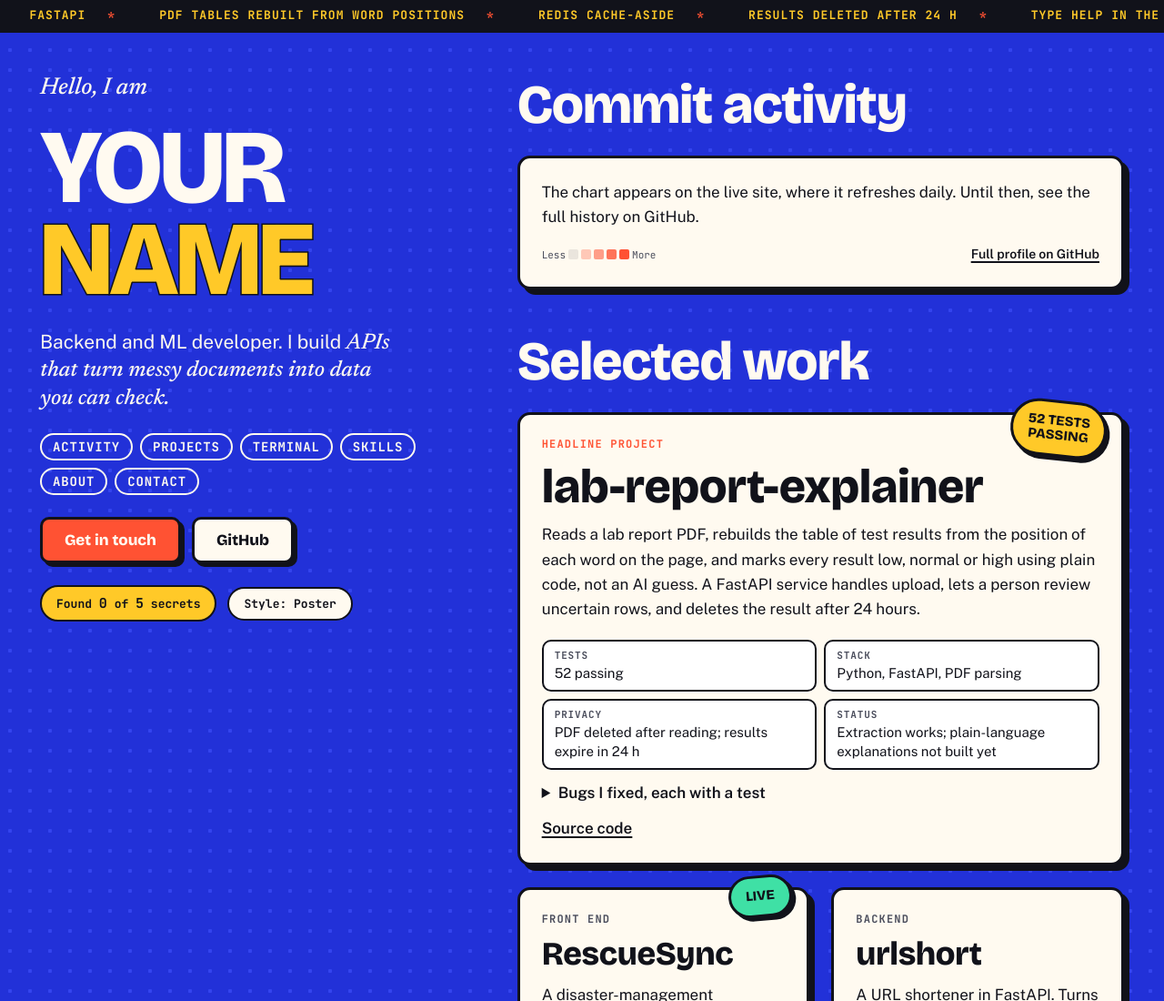
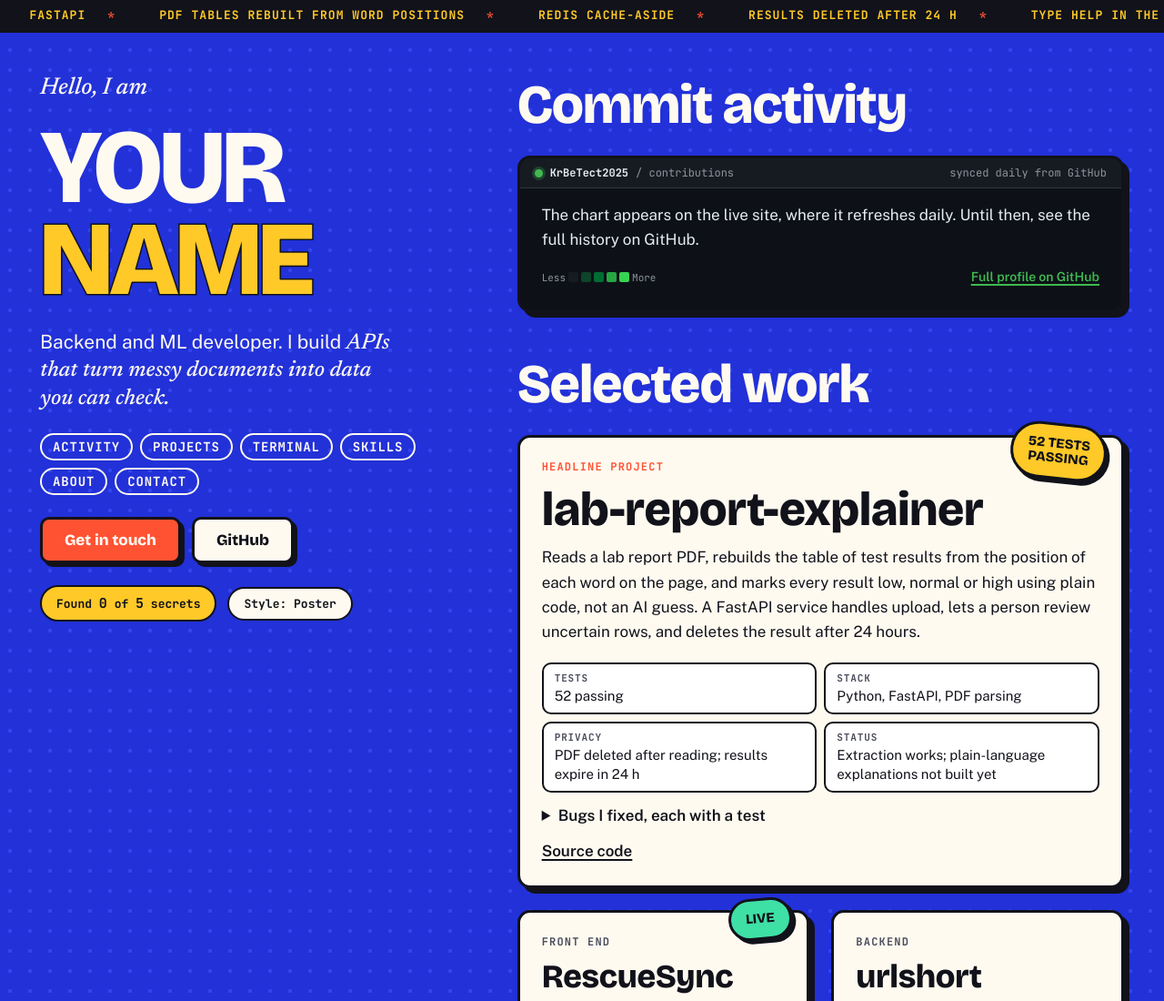
Before and after one commit to KrBeTect2025/portfolio, a plain HTML site: page index.html in a window 1280 px wide. Shown: the top 1100 px of the page at 91% size. Drawn offline with nearby package versions, Linux system fonts and the light colour scheme; no server answers.

Commit message:
Make the contribution chart GitHub green
The chart now sits on a dark GitHub-style panel with GitHub's own greens
(the light version in the Plain style). The rest of the page keeps its
own colours.

```diff
--- a/index.html
+++ b/index.html
@@ -66,6 +66,7 @@
       <section id="activity" class="section">
         <h2 class="section__title" data-rock="On tour">Commit activity</h2>
         <div class="activity" id="activityCard">
+          <div class="activity__bar"><span class="activity__dot" aria-hidden="true"></span><b>KrBeTect2025</b> / contributions <span>synced daily from GitHub</span></div>
           <p class="activity__summary" id="activitySummary">
             Loading contributions...
           </p>
--- a/styles.css
+++ b/styles.css
@@ -136,26 +136,42 @@ main { display: grid; gap: var(--s12); min-width: 0; }
 .section__lede { margin: calc(var(--s4) * -1) 0 0; color: var(--on-stage); opacity: 0.85; }
 
 /* ---------- Activity (GitHub contributions) ---------- */
+/* A dark GitHub-style panel with GitHub's own dark-mode greens, so the chart reads
+   as the real thing. It is the one place on the page that uses GitHub's colours. */
 .activity {
-  background: var(--paper); border: var(--border); border-radius: var(--radius); box-shadow: var(--shadow);
-  padding: var(--s6); display: grid; gap: var(--s4); min-width: 0;
+  --gh-bg: #0d1117; --gh-bar: #161b22; --gh-line: #30363d; --gh-text: #e6edf3; --gh-muted: #8b949e;
+  --gh-green: #3fb950;
+  background: var(--gh-bg); color: var(--gh-text);
+  border: var(--border); border-radius: var(--radius); box-shadow: var(--shadow);
+  padding: var(--s6); display: grid; gap: var(--s4); min-width: 0; overflow: hidden;
   --cell: 11px; --gap: 3px;
-  --l0: color-mix(in srgb, var(--ink) 9%, var(--paper));
-  --l1: color-mix(in srgb, var(--hot) 30%, var(--paper));
-  --l2: color-mix(in srgb, var(--hot) 55%, var(--paper));
-  --l3: color-mix(in srgb, var(--hot) 80%, var(--paper));
-  --l4: var(--hot);
+  --l0: #161b22; --l1: #0e4429; --l2: #006d32; --l3: #26a641; --l4: #39d353;
+}
+.activity__bar {
+  display: flex; align-items: center; gap: var(--s2); flex-wrap: wrap;
+  margin: calc(var(--s6) * -1) calc(var(--s6) * -1) 0; padding: var(--s2) var(--s4);
+  background: var(--gh-bar); border-bottom: 1px solid var(--gh-line); color: var(--gh-muted); font: 12px var(--mono);
+}
+.activity__bar b { color: var(--gh-text); font-weight: 700; }
+.activity__bar span:last-child { margin-left: auto; }
+.activity__dot { width: 9px; height: 9px; border-radius: 50%; background: var(--gh-green); box-shadow: 0 0 0 3px rgba(63, 185, 80, 0.25); }
+.activity a { color: var(--gh-green); }
+/* Plain style: GitHub's light chart instead. */
+body.plain .activity {
+  --gh-bg: #ffffff; --gh-bar: #f6f8fa; --gh-line: #d0d7de; --gh-text: #1f2328; --gh-muted: #59636e; --gh-green: #1a7f37;
+  --l0: #ebedf0; --l1: #9be9a8; --l2: #40c463; --l3: #30a14e; --l4: #216e39;
 }
 .activity__summary { margin: 0; font-size: 17px; }
 .activity__summary b { font: 800 26px var(--display); }
-.activity__summary small { display: block; font: 12px var(--mono); color: var(--ink-soft); margin-top: var(--s1); }
+.activity__summary small { display: block; font: 12px var(--mono); color: var(--gh-muted); margin-top: var(--s1); }
+.activity__summary b { color: var(--gh-green); }
 .activity__scroll { overflow-x: auto; padding-bottom: var(--s1); }
 /* script.js places each cell with grid-column (week) and grid-row (weekday, after the month row). */
 .activity__grid {
   display: grid; grid-template-rows: auto repeat(7, var(--cell));
   grid-auto-columns: var(--cell); gap: var(--gap); width: max-content;
 }
-.activity__month { grid-row: 1; font: 10px/1 var(--mono); color: var(--ink-soft); white-space: nowrap; padding-bottom: 2px; }
+.activity__month { grid-row: 1; font: 10px/1 var(--mono); color: var(--gh-muted); white-space: nowrap; padding-bottom: 2px; }
 .activity__grid i, .activity__legend i { display: block; width: var(--cell); height: var(--cell); border-radius: 2px; background: var(--l0); }
 .activity [data-l="1"] { background: var(--l1); }
 .activity [data-l="2"] { background: var(--l2); }
@@ -167,8 +183,8 @@ main { display: grid; gap: var(--s12); min-width: 0; }
   .activity__grid i { width: auto; height: auto; aspect-ratio: 1; }
 }
 .activity__foot { display: flex; flex-wrap: wrap; justify-content: space-between; gap: var(--s3); font-size: 14px; font-weight: 600; }
-.activity__legend { display: inline-flex; align-items: center; gap: var(--gap); font: 11px var(--mono); color: var(--ink-soft); }
-.activity__badge { font: 700 11px var(--mono); text-transform: uppercase; letter-spacing: .08em; background: var(--sun); border: 2px solid var(--ink); border-radius: 999px; padding: 1px 8px; margin-left: var(--s2); vertical-align: middle; }
+.activity__legend { display: inline-flex; align-items: center; gap: var(--gap); font: 11px var(--mono); color: var(--gh-muted); }
+.activity__badge { font: 700 11px var(--mono); text-transform: uppercase; letter-spacing: .08em; background: var(--sun); color: #11121a; border: 2px solid #11121a; border-radius: 999px; padding: 1px 8px; margin-left: var(--s2); vertical-align: middle; }
 body.plain .activity__badge { border-width: 1px; }
 
 /* ---------- Project cards ---------- */
```
